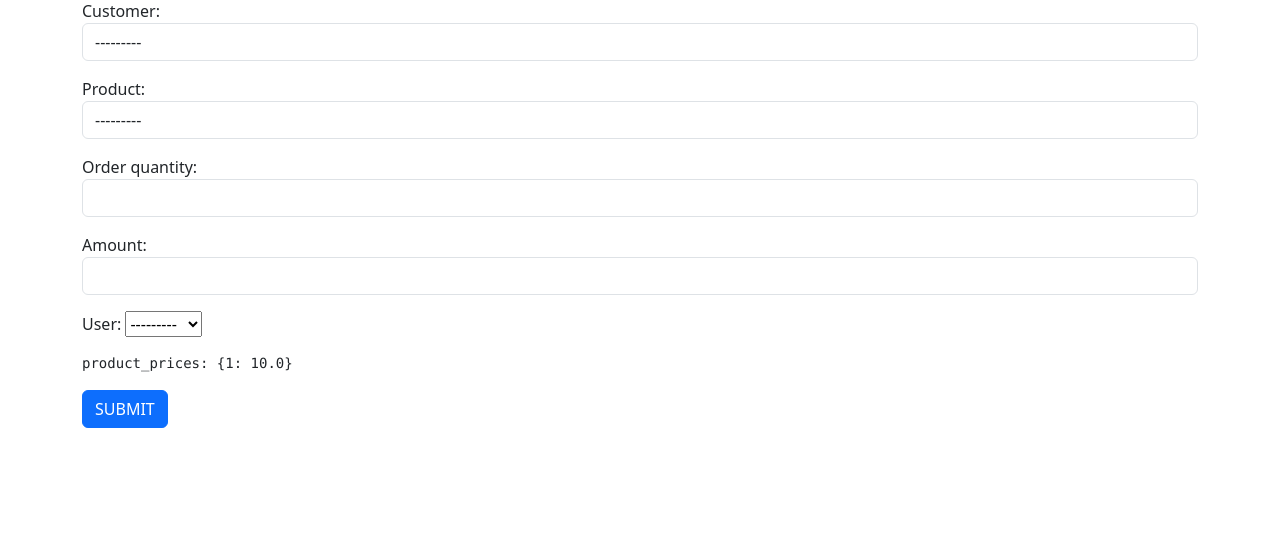
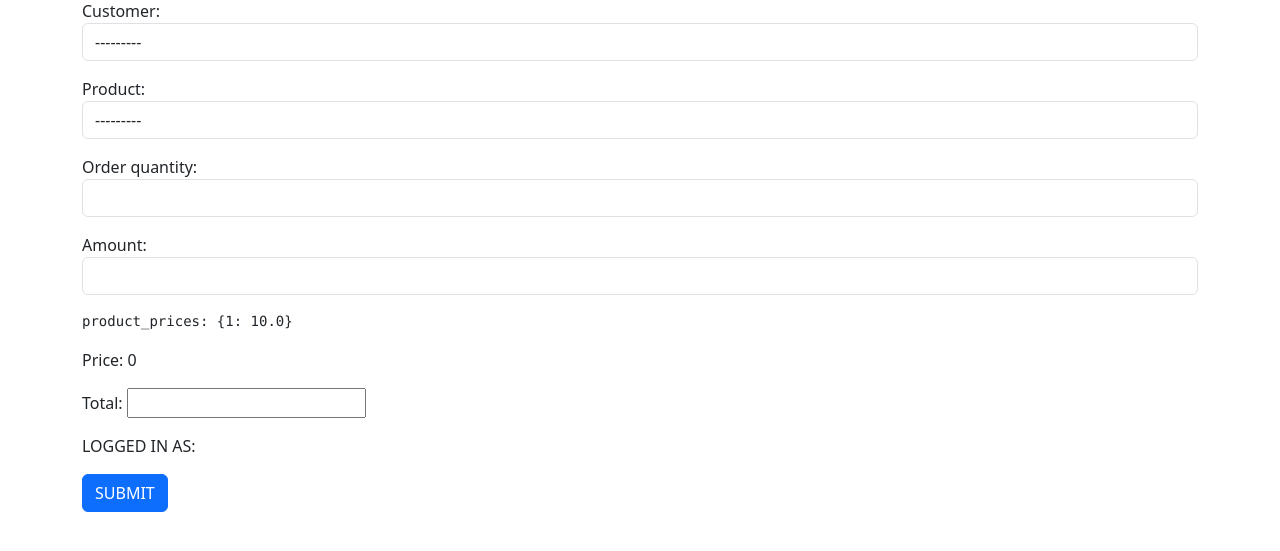
Before and after one commit to Carepred009/ApplianceInventory, a Django app: page /order/ in a window 1280 px wide. Shown: the part 57-608 px from the top of the page. Run offline with Django 5.2, Linux system fonts and the light colour scheme; tables that the repository leaves empty hold one stand-in row (values such as "Sample post").

Commit message:
Display the Specific price of the product.

```diff
--- a/InventoryProject/InventoryApp/forms.py
+++ b/InventoryProject/InventoryApp/forms.py
@@ -91,12 +91,12 @@ class ProductForm(forms.ModelForm):
 class OrderForm(forms.ModelForm):
     class Meta:
         model = Order
-        fields = ['customer','product','order_quantity','amount','user']
-
+        fields = ['customer','product','order_quantity','amount']
         widgets ={
             'customer':forms.Select(attrs={'class':'form-control'}),
             'product':forms.Select(attrs={'class':'form-control','id': 'product-select'}),
             #'order_date':forms.DateTimeInput(attrs={'type':'datetime-local'}), dili na ipas display sa template
+
             'order_quantity':forms.NumberInput(attrs={'class':'form-control','minx':1,'max':'10000','id': 'quantity-input'}),# 'id': 'quantity-input'
             'amount': forms.NumberInput(attrs={'class': 'form-control','readonly': 'readonly','id': 'amount-field'}), #'readonly': 'readonly','id': 'amount-field'
 
--- a/InventoryProject/InventoryApp/models.py
+++ b/InventoryProject/InventoryApp/models.py
@@ -66,7 +66,7 @@ class Product(models.Model):
 
 
     def __str__(self):
-        return (f"{self.product_name}")
+        return (f"{self.product_name} {self.price}")
 
 
 
--- a/InventoryProject/InventoryApp/templates/order.html
+++ b/InventoryProject/InventoryApp/templates/order.html
@@ -10,6 +10,14 @@
         {{form.as_p}}
 
           <pre>product_prices: {{ product_prices }}</pre>
+
+            <p id="price-display">Price: 0</p>
+
+         <!-- Amount (readonly) -->
+              <p>Total: <input type="text" id="amount-field" readonly></p>
+
+
+          <p>LOGGED IN AS: {{request.user.username}}</p>
         <button class="btn btn-primary" type="submit">SUBMIT</button>
 
       </form>
@@ -23,15 +31,20 @@
 <script>
     document.addEventListener('DOMContentLoaded', function () {
         const productPrices = JSON.parse(document.getElementById('product-data').textContent);
-        const productSelect = document.getElementById('product-select');
-        const quantityInput = document.getElementById('quantity-input');
-        const amountField = document.getElementById('amount-field');
+        const productSelect = document.getElementById('product-select');  // 'product-select' is the id name the  forms.py
+        const quantityInput = document.getElementById('quantity-input'); // 'quantity-input' is the id name in the forms.py
+        const amountField = document.getElementById('amount-field');    //  'amount-field' is the id name in the forms.py
+
+         const priceDisplay = document.getElementById('price-display');
+
 
         function updateAmount() {
             const productId = productSelect.value;
             const quantity = parseInt(quantityInput.value) || 0;
             const price = productPrices[productId] || 0;
             amountField.value = (price * quantity).toFixed(2);
+
+              priceDisplay.textContent = "Price: " + price;
         }
 
         productSelect.addEventListener('change', updateAmount);
--- a/InventoryProject/InventoryApp/templates/order_display.html
+++ b/InventoryProject/InventoryApp/templates/order_display.html
@@ -9,8 +9,9 @@
         {{order.customer.first_name}}<br>
         {{order.product.product_name}}<br>
         {{order.order_date}}<br>
+        {{order.order_quantity}}<br>
        {{order.amount}}<br>
-       {{order.user}}<br>
+       {{order.user}}<br> <br>
 
       {%endfor%}
     </div>
--- a/InventoryProject/InventoryApp/urls.py
+++ b/InventoryProject/InventoryApp/urls.py
@@ -23,7 +23,9 @@ urlpatterns = [
     path('search_result/',SearchResultView.as_view(), name="search"),
 
     path('order/', OrderAccept.as_view(), name='order-create'),
+
     path('order_display/',OrderDisplay.as_view(), name="order_display"),
+
     path('search_stocks/<int:pk>', SpecifiedProductView.as_view() ,name="search_stock")
 
     #path('select_product/',SelectProductView.as_view(), name="select_product"),
--- a/InventoryProject/InventoryApp/views.py
+++ b/InventoryProject/InventoryApp/views.py
@@ -1,8 +1,9 @@
 from itertools import product
+from lib2to3.fixes.fix_input import context
 from msilib.schema import ListView
 
 from django.forms import DecimalField
-from django.shortcuts import render
+from django.shortcuts import render, get_object_or_404
 
 from django.contrib import messages
 from django.urls import reverse_lazy, reverse
@@ -131,17 +132,31 @@ class OrderAccept(CreateView):
             initial['customer'] = customer_id  # Use customer ID here
         return initial
 
+    #get the price of the selected product
+    def get_context_data(self, **kwargs):
+        context = super().get_context_data(**kwargs)
+        # Example: Get specific product (e.g., latest one)
+        specific_product = Product.objects.last()
+        context['specific_product'] = specific_product
+
+    def form_valid(self, form):
+         # get the current User is use model by the instance user
+        form.instance.user = self.request.user  # Only 1 form_valid() shoud be use
+
+           # Calculate the Total amount
+        product = form.cleaned_data['product']
+        quantity = form.cleaned_data['order_quantity']
+        form.instance.amount = product.price * quantity
+        return super().form_valid(form)
+
+
+
     def get_context_data(self, **kwargs): # para sa pag kwenta pila total amount and bayad by  amount = quantity* price
         context = super().get_context_data(**kwargs)# # para sa pag kwenta pila total amount and bayad by  amount = quantity* price
         context['product_prices'] = {p.product_id: float(p.price) for p in Product.objects.all()} # para sa pag kwenta pila total amount and bayad by  amount = quantity* price
         return context
 
 
-    def form_valid(self, form):
-        product = form.cleaned_data['product']
-        quantity = form.cleaned_data['order_quantity']
-        form.instance.amount = product.price * quantity
-        return super().form_valid(form)
 
 class SearchResultView(ListView):
     model = Stocks
```
